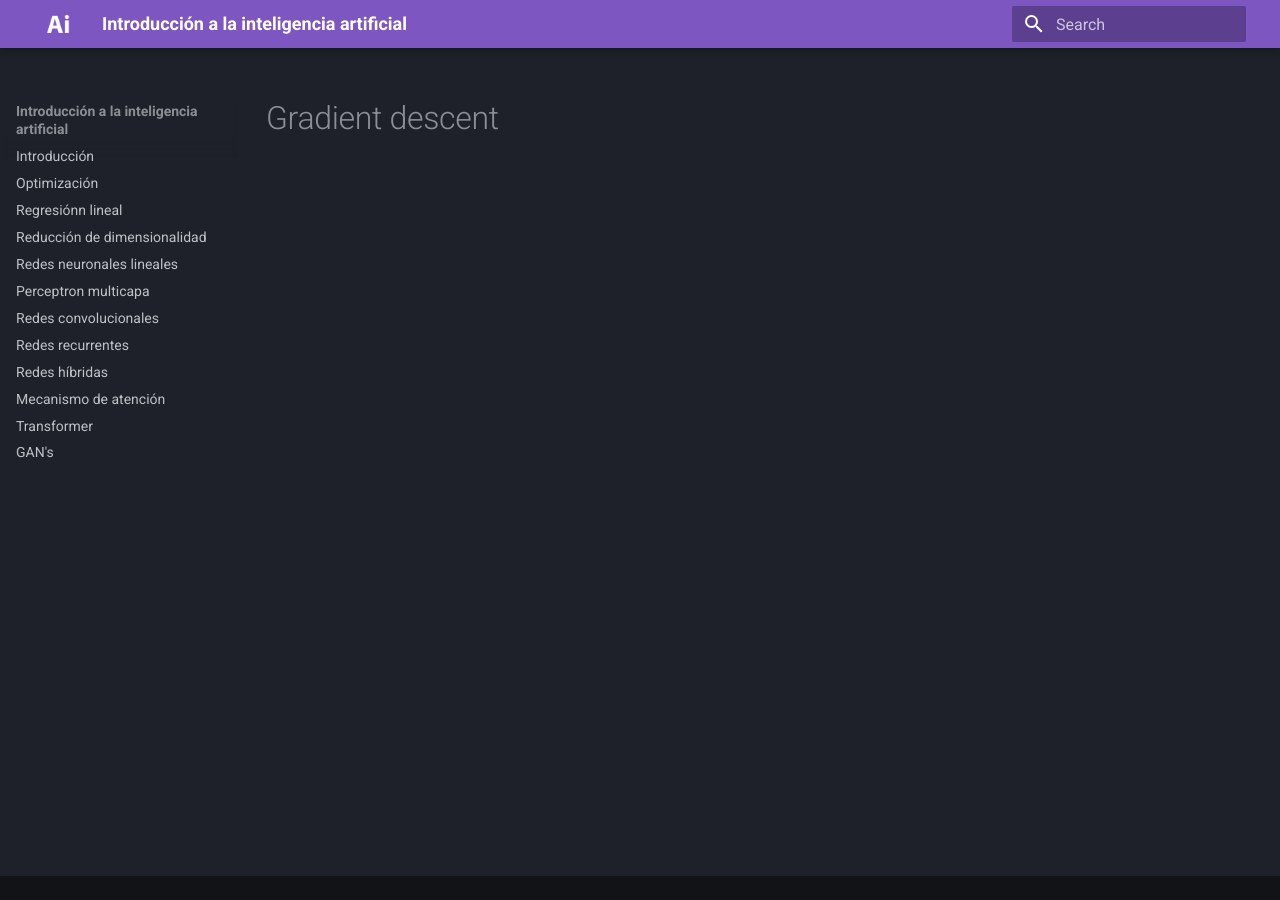
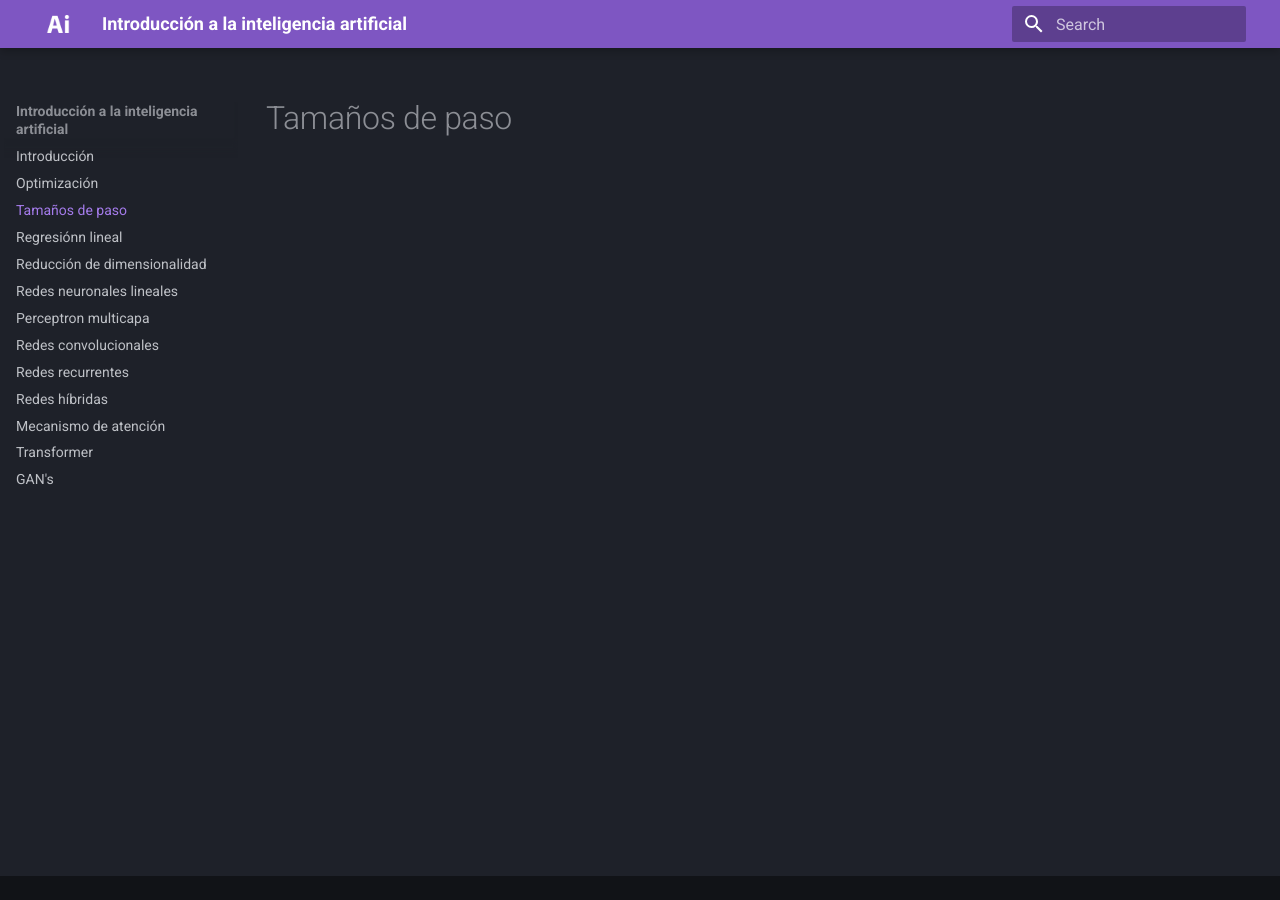
Before and after one commit to giovannilopez9808/NotasTallerIntroduccionIA, an MkDocs documentation site: the page built from docs/gradient_descent.md, in a window 1280 px wide. Built offline with MkDocs 1.6.1 and Material for MkDocs 9.7.7, drawn with Linux system fonts in a browser that asks for light colours.

Commit message:
Add gradient_descent.md to index

```diff
--- a/docs/gradient_descent.md
+++ b/docs/gradient_descent.md
@@ -1 +1 @@
-# Gradient descent
+# Tamaños de paso
--- a/mkdocs.yml
+++ b/mkdocs.yml
@@ -2,6 +2,7 @@ site_name: Introducción a la inteligencia artificial
 nav:
   - Introducción: ./index.md
   - Optimización: ./optimization.md
+  - Tamaños de paso: ./gradient_descent.md
   - Regresiónn lineal: ./regression.md
   - Reducción de dimensionalidad: ./dimensionality_reduction.md
   - Redes neuronales lineales: ./linear_neural_network.md
```
